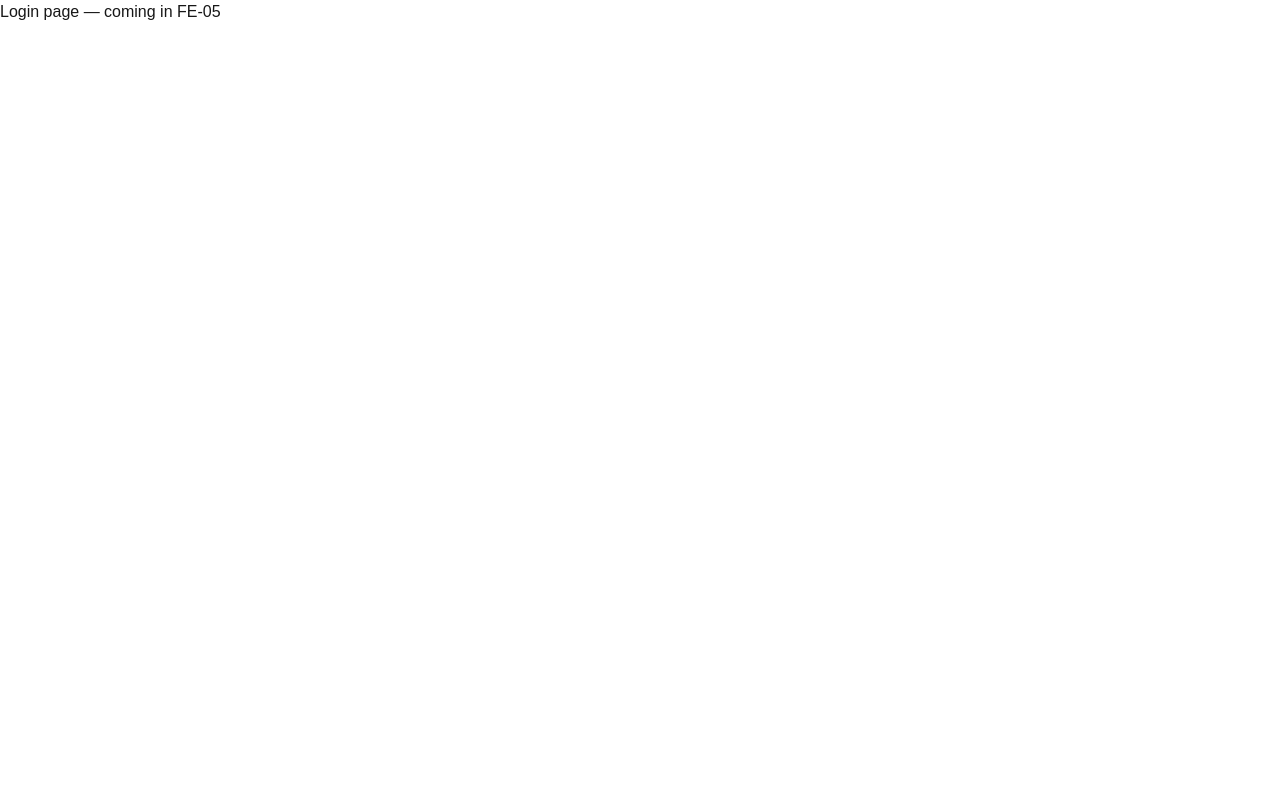
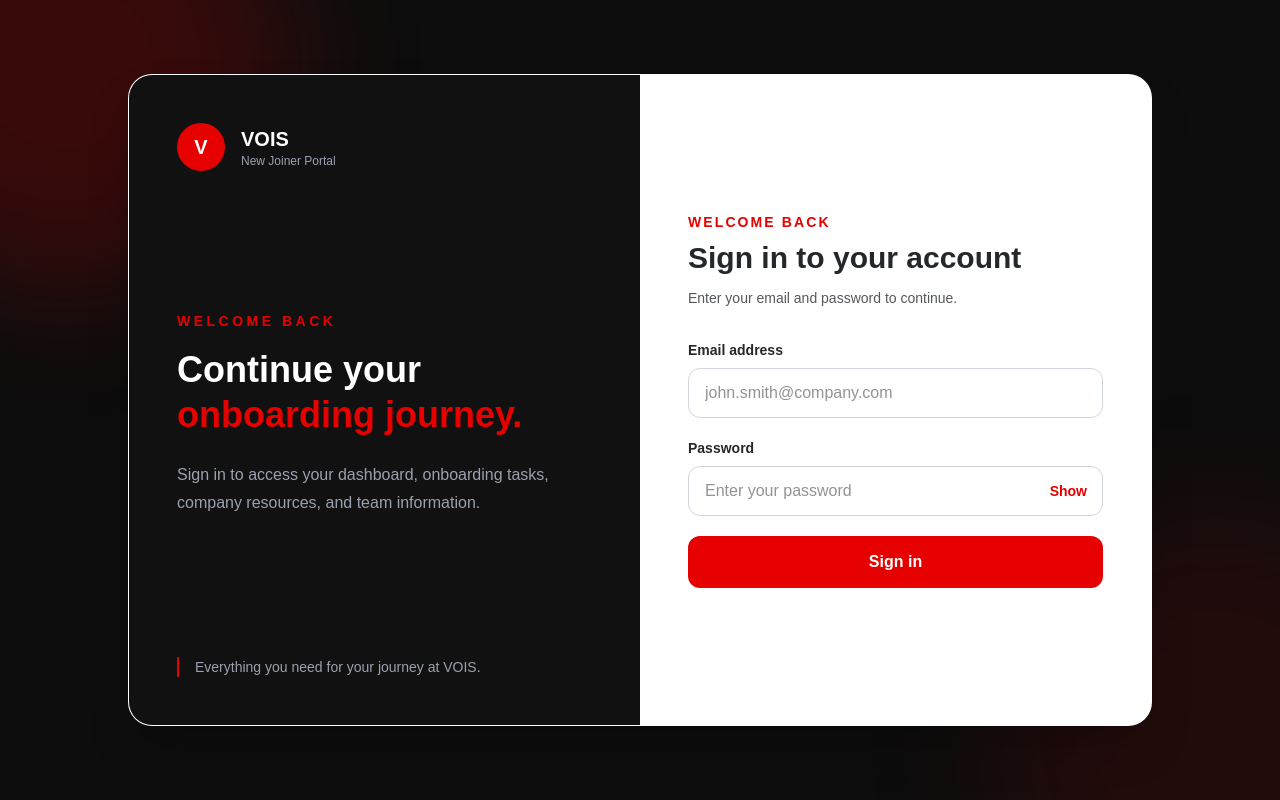
Before and after one commit to mariamelhariry137/new-joiner-portal-frontend, a Next.js app: page /login in a window 1280 px wide. Built offline with nearby package versions, Linux system fonts and the light colour scheme; no server answers.

Commit message:
login page is done

```diff
--- a/app/(public)/login/page.tsx
+++ b/app/(public)/login/page.tsx
@@ -1,3 +1,203 @@
+"use client";
+
+import { useState, type FormEvent } from "react";
+import { useRouter } from "next/navigation";
+import { apiFetch, ApiError } from "@/lib/api/client";
+
+type LoginResponse = {
+  id: number;
+  email: string;
+  firstName: string;
+  lastName: string;
+  accessToken: string;
+  tokenType: string;
+  expiresIn: number;
+};
+
 export default function LoginPage() {
-  return <div>Login page — coming in FE-05</div>;
+  const router = useRouter();
+
+  const [error, setError] = useState("");
+  const [loading, setLoading] = useState(false);
+  const [showPassword, setShowPassword] = useState(false);
+
+  async function handleSubmit(event: FormEvent<HTMLFormElement>) {
+    event.preventDefault();
+
+    const formData = new FormData(event.currentTarget);
+
+    const email = String(formData.get("email") ?? "").trim();
+    const password = String(formData.get("password") ?? "");
+
+    setError("");
+    setLoading(true);
+
+    try {
+      const response = await apiFetch<LoginResponse>(
+        "/api/auth/login",
+        {
+          method: "POST",
+          body: JSON.stringify({
+            email,
+            password,
+          }),
+        }
+      );
+
+      // Temporary frontend token storage.
+      // We can improve the auth-storage approach afterward.
+      localStorage.setItem("accessToken", response.accessToken);
+
+      router.push("/dashboard");
+    } catch (err) {
+      if (err instanceof ApiError) {
+        setError(err.message);
+      } else {
+        setError("Something went wrong. Please try again.");
+      }
+    } finally {
+      setLoading(false);
+    }
+  }
+
+  return (
+    <main className="relative flex min-h-screen items-center justify-center overflow-hidden bg-[#0d0d0d] px-4 py-10">
+
+      <div className="absolute -left-40 -top-40 h-[450px] w-[450px] rounded-full bg-[#E60000]/20 blur-3xl" />
+
+      <div className="absolute -bottom-40 -right-40 h-[450px] w-[450px] rounded-full bg-[#E60000]/10 blur-3xl" />
+
+      <div className="relative grid w-full max-w-5xl overflow-hidden rounded-3xl border border-white/10 bg-white shadow-2xl lg:grid-cols-2">
+
+        {/* Left branding section */}
+        <section className="hidden min-h-[650px] bg-[#111111] p-12 text-white lg:flex lg:flex-col lg:justify-between">
+
+          <div className="flex items-center gap-4">
+            <div className="flex h-12 w-12 items-center justify-center rounded-full bg-[#E60000] text-xl font-bold">
+              V
+            </div>
+
+            <div>
+              <p className="text-xl font-bold">VOIS</p>
+              <p className="text-xs text-gray-400">
+                New Joiner Portal
+              </p>
+            </div>
+          </div>
+
+          <div>
+            <p className="mb-4 text-sm font-semibold uppercase tracking-[0.25em] text-[#E60000]">
+              Welcome back
+            </p>
+
+            <h2 className="text-4xl font-bold leading-tight">
+              Continue your
+              <span className="block text-[#E60000]">
+                onboarding journey.
+              </span>
+            </h2>
+
+            <p className="mt-6 max-w-md leading-7 text-gray-400">
+              Sign in to access your dashboard, onboarding tasks,
+              company resources, and team information.
+            </p>
+          </div>
+
+          <p className="border-l-2 border-[#E60000] pl-4 text-sm text-gray-400">
+            Everything you need for your journey at VOIS.
+          </p>
+        </section>
+
+        {/* Login form */}
+        <section className="flex items-center bg-white p-6 sm:p-10 lg:p-12">
+          <div className="mx-auto w-full max-w-md">
+
+            <div className="mb-8">
+              <p className="mb-2 text-sm font-bold uppercase tracking-[0.15em] text-[#E60000]">
+                Welcome back
+              </p>
+
+              <h1 className="text-3xl font-bold text-[#25282B]">
+                Sign in to your account
+              </h1>
+
+              <p className="mt-3 text-sm text-[#54575A]">
+                Enter your email and password to continue.
+              </p>
+            </div>
+
+            <form onSubmit={handleSubmit} className="space-y-5">
+
+              <div>
+                <label
+                  htmlFor="email"
+                  className="mb-2 block text-sm font-semibold text-[#25282B]"
+                >
+                  Email address
+                </label>
+
+                <input
+                  id="email"
+                  name="email"
+                  type="email"
+                  placeholder="john.smith@company.com"
+                  autoComplete="email"
+                  required
+                  className="w-full rounded-xl border border-gray-300 px-4 py-3 text-[#25282B] outline-none transition focus:border-[#E60000] focus:ring-2 focus:ring-[#E60000]/15"
+                />
+              </div>
+
+              <div>
+                <label
+                  htmlFor="password"
+                  className="mb-2 block text-sm font-semibold text-[#25282B]"
+                >
+                  Password
+                </label>
+
+                <div className="relative">
+                  <input
+                    id="password"
+                    name="password"
+                    type={showPassword ? "text" : "password"}
+                    placeholder="Enter your password"
+                    autoComplete="current-password"
+                    required
+                    className="w-full rounded-xl border border-gray-300 px-4 py-3 pr-20 text-[#25282B] outline-none transition focus:border-[#E60000] focus:ring-2 focus:ring-[#E60000]/15"
+                  />
+
+                  <button
+                    type="button"
+                    onClick={() =>
+                      setShowPassword((current) => !current)
+                    }
+                    className="absolute right-4 top-1/2 -translate-y-1/2 text-sm font-semibold text-[#E60000]"
+                  >
+                    {showPassword ? "Hide" : "Show"}
+                  </button>
+                </div>
+              </div>
+
+              {error && (
+                <div
+                  role="alert"
+                  className="rounded-xl border border-red-200 bg-red-50 px-4 py-3 text-sm text-red-700"
+                >
+                  {error}
+                </div>
+              )}
+
+              <button
+                type="submit"
+                disabled={loading}
+                className="w-full rounded-xl bg-[#E60000] px-5 py-3.5 font-bold text-white transition hover:bg-[#C80000] focus:ring-4 focus:ring-[#E60000]/20 disabled:cursor-not-allowed disabled:opacity-60"
+              >
+                {loading ? "Signing in..." : "Sign in"}
+              </button>
+            </form>
+          </div>
+        </section>
+      </div>
+    </main>
+  );
 }
```
